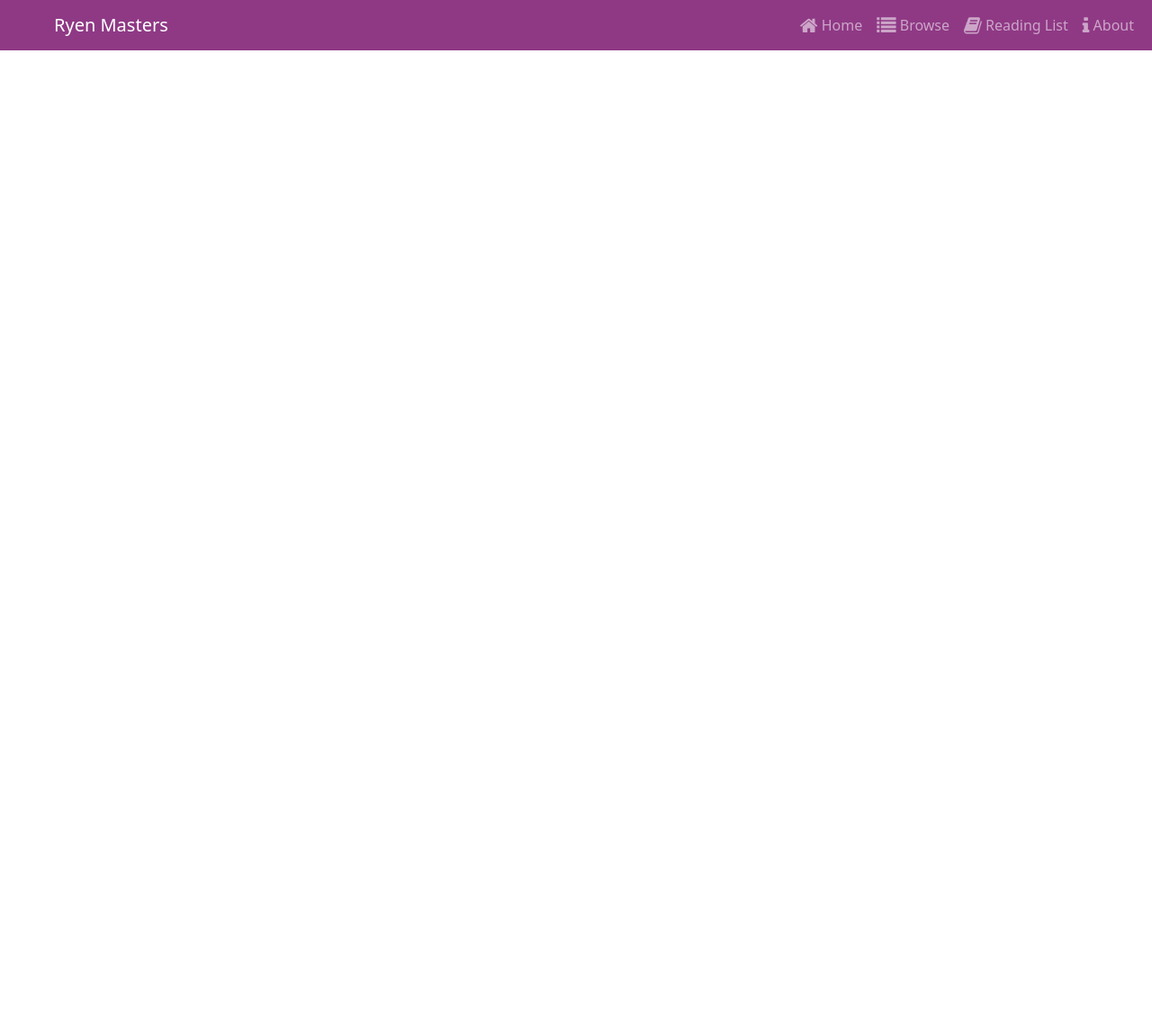
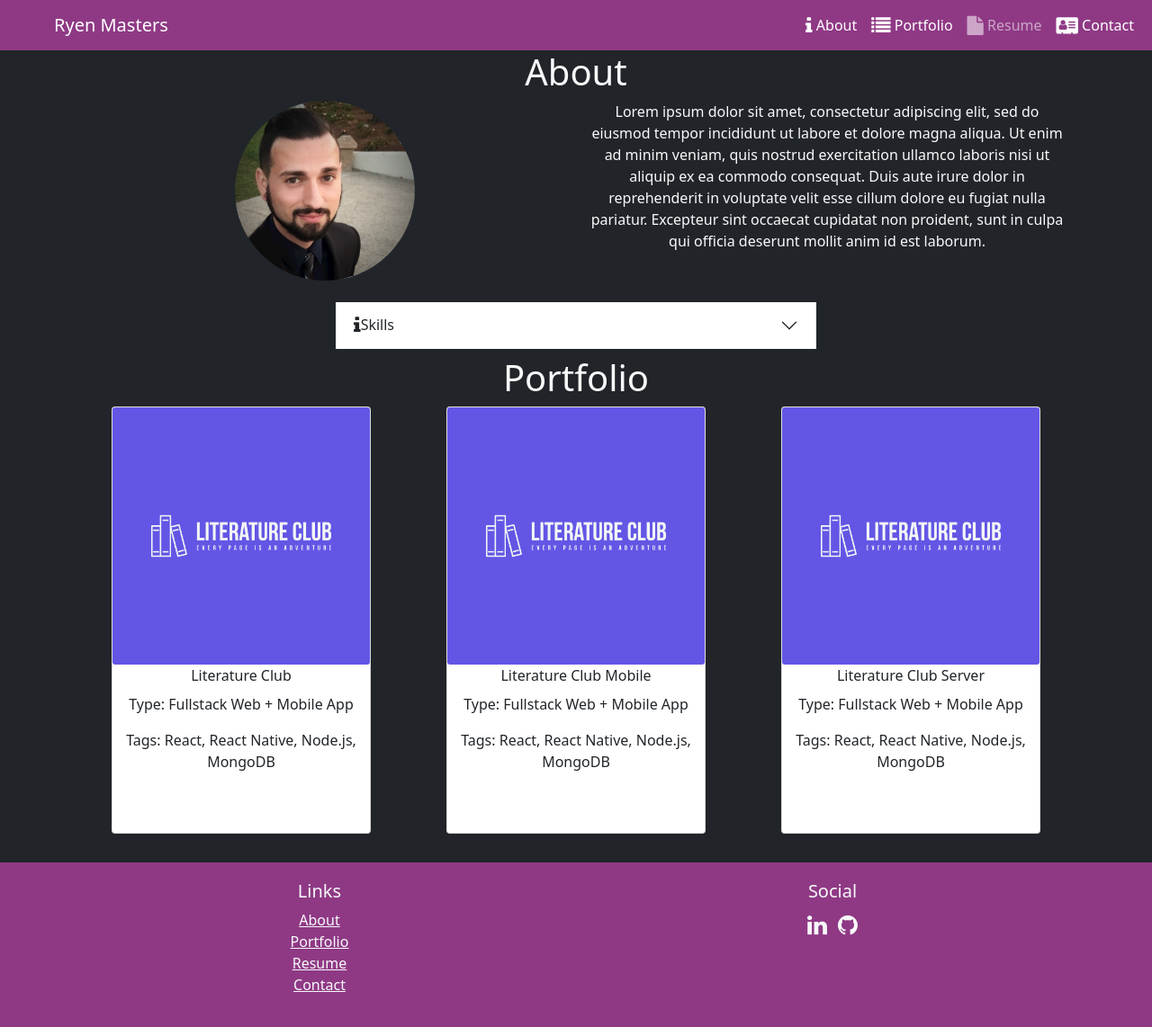
Before and after one commit to NueKid/Portfolio-V2---React, a React (Create React App) app: page /home in a window 1280 px wide. Shown: the whole page at 90% size. Before the commit the page ends 800 px from the top, so only its background shows below. Built offline with nearby package versions, Linux system fonts and the light colour scheme.

Commit message:
added about section + routing + assets, added footer.

```diff
--- a/package.json
+++ b/package.json
@@ -3,6 +3,9 @@
   "version": "0.1.0",
   "private": true,
   "dependencies": {
+    "@fortawesome/fontawesome-svg-core": "^6.7.2",
+    "@fortawesome/free-regular-svg-icons": "^6.7.2",
+    "@fortawesome/free-solid-svg-icons": "^6.7.2",
     "@reduxjs/toolkit": "^1.8.1",
     "bootstrap": "^5.1.3",
     "bootstrap-social": "^5.1.1",
--- a/src/App.css
+++ b/src/App.css
@@ -41,3 +41,9 @@
 .navbar-dark {
   background-color: #8F3985;
 }
+
+.site-footer {
+  background-color: #8F3985;
+  padding: 20px 0;
+  margin-top: 2rem;
+}
--- a/src/App.js
+++ b/src/App.js
@@ -2,6 +2,7 @@ import React from 'react';
 import { Container, Navbar, NavbarBrand } from 'reactstrap';
 import { Routes, Route, useLocation } from 'react-router-dom';
 import Header from './components/Header';
+import Footer from './components/Footer';
 import HomePage from './pages/HomePage';
 import './App.css';
 
@@ -10,8 +11,9 @@ function App() {
       <div className="App bg-dark text-light">
         <Header />
           <Routes>
-            <Route path='/' element={<HomePage />} />
+            <Route path='/home' element={<HomePage />} />
           </Routes>
+        <Footer />
       </div>
     );
 }
--- a/src/app/shared/PROJECTS.js
+++ b/src/app/shared/PROJECTS.js
@@ -22,5 +22,49 @@ export const PROJECTS = [
                 url: 'https://github.com/NueKid/literatureclubMobileClient'
             }
         ]
+    },
+    {
+        id: 0,
+        name: 'Literature Club Mobile',
+        image: LitClubLogo,
+        type: 'Fullstack Web + Mobile App',
+        description: 'A platform for book lovers to share and discuss their favorite literature.',
+        tags: ['React', 'React Native', 'Node.js', 'MongoDB'],
+        github: [
+            {
+                name: 'Frontend Web Client',
+                url: 'https://github.com/NueKid/literatureclubWebClient'
+            },
+            {
+                name: 'Backend API',
+                url: 'https://github.com/NueKid/literatureclubServer'
+            },
+            {
+                name: 'Frontend Mobile Client',
+                url: 'https://github.com/NueKid/literatureclubMobileClient'
+            }
+        ]
+    },
+    {
+        id: 0,
+        name: 'Literature Club Server',
+        image: LitClubLogo,
+        type: 'Fullstack Web + Mobile App',
+        description: 'A platform for book lovers to share and discuss their favorite literature.',
+        tags: ['React', 'React Native', 'Node.js', 'MongoDB'],
+        github: [
+            {
+                name: 'Frontend Web Client',
+                url: 'https://github.com/NueKid/literatureclubWebClient'
+            },
+            {
+                name: 'Backend API',
+                url: 'https://github.com/NueKid/literatureclubServer'
+            },
+            {
+                name: 'Frontend Mobile Client',
+                url: 'https://github.com/NueKid/literatureclubMobileClient'
+            }
+        ]
     }
 ]
--- /dev/null
+++ b/src/components/Footer.js
@@ -0,0 +1,49 @@
+import { Container, Row, Col } from 'reactstrap';
+import { Link } from 'react-router-dom';
+
+const Footer = () => {
+    return (
+        <footer className='site-footer'>
+            <Container>
+                <Row>
+                    <Col className='text-light'>
+                    <h5>Links</h5>
+                    <ul className='list-unstyled text-light'>
+                        <li>
+                            <Link className='text-light' to='/about'>About</Link>
+                        </li>
+                        <li>
+                            <Link className='text-light' to='/portfolio'>Portfolio</Link>
+                        </li>
+                        <li>
+                            <Link className='text-light' to='/resume'>Resume</Link>
+                        </li>
+                        <li>
+                            <Link className='text-light' to='/contact'>Contact</Link>
+                        </li>
+                    </ul>
+                    </Col>
+                    <Col xs='6' className='text-center'>
+                        <h5>Social</h5>
+                        <a
+                            className='btn btn-social-icon'
+                            href='https://www.linkedin.com/in/ryenmasters/'
+                            target='_blank'
+                        >
+                            <i className='fa fa-linkedin text-light' />
+                        </a>
+                        <a
+                            className='btn btn-social-icon'
+                            href='https://github.com/NueKid/'
+                            target='_blank'
+                        >
+                            <i className='fa fa-github text-light' />
+                        </a>
+                    </Col>
+                </Row>
+            </Container>
+        </footer>
+    )
+}
+
+export default Footer;
--- a/src/components/Header.js
+++ b/src/components/Header.js
@@ -14,30 +14,30 @@ const Header = () => {
 
     return (
         <Navbar dark className='color-primary' sticky='top' expand='md' >
-            <NavbarBrand className='ms-5' href='/'>
+            <NavbarBrand className='ms-5' href='/home'>
                 Ryen Masters
             </NavbarBrand>
-            <NavbarToggler onClick={() => isOpen(!setIsOpen)} />
+            <NavbarToggler onClick={() => setIsOpen(!isOpen)} />
             <Collapse isOpen={isOpen} navbar>
             <Nav className='ms-auto' navbar>
                     <NavItem >
-                        <NavLink className='nav-link' to='/'>
-                            <i className='fa fa-home fa-lg' /> Home
+                        <NavLink className='nav-link' to='/home#about'>
+                            <i className='fa fa-info fa-lg' /> About
                         </NavLink>
                     </NavItem>
                     <NavItem>
-                        <NavLink className='nav-link' to='/browse'>
-                            <i className='fa fa-list fa-lg' /> Browse
+                        <NavLink className='nav-link' to='/home#portfolio'>
+                            <i className="fa fa-list fa-lg" /> Portfolio
                         </NavLink>
                     </NavItem>
                     <NavItem>
-                        <NavLink className='nav-link' to='/ReadingListDirectory'>
-                            <i className='fa fa-book fa-lg' /> Reading List
+                        <NavLink className='nav-link' to='/resume'>
+                            <i className='fa fa-file fa-lg' /> Resume
                         </NavLink>
                     </NavItem>
                     <NavItem>
-                        <NavLink className='nav-link' to='/about'>
-                            <i className='fa fa-info fa-lg' /> About
+                        <NavLink className='nav-link' to='/home#contact'>
+                            <i className='fa fa-address-card fa-lg' /> Contact
                         </NavLink>
                     </NavItem>
                 </Nav>
--- /dev/null
+++ b/src/features/About.js
@@ -0,0 +1,63 @@
+import { Container, Row, Col, Progress } from 'reactstrap';
+import React, { useState } from 'react';
+import ProfilePicture from '../app/assets/img/ryen-masters.jpg';
+import {
+    Accordion,
+    AccordionItem,
+    AccordionHeader,
+    AccordionBody
+} from 'reactstrap';
+
+const About = () => {
+    const [open, setOpen] = useState('');
+    const toggle = (id) => {
+        if (open === id) {
+            setOpen();
+        } else {
+            setOpen(id);
+        }
+    };
+
+    return (
+        <Container>
+            <h1>About</h1>
+            <Row>
+                <Col>
+                    <img src={ProfilePicture} alt="Ryen Masters" className="img-fluid rounded-circle mb-4" style={{ width: '200px', height: '200px' }} />
+                </Col>
+                <Col>
+                    <p>
+                        Lorem ipsum dolor sit amet, consectetur adipiscing elit, sed do eiusmod tempor incididunt ut labore et dolore
+                        magna aliqua. Ut enim ad minim veniam, quis nostrud exercitation ullamco laboris nisi ut aliquip ex ea
+                        commodo consequat. Duis aute irure dolor in reprehenderit in voluptate velit esse cillum dolore eu fugiat
+                        nulla pariatur. Excepteur sint occaecat cupidatat non proident, sunt in culpa qui officia deserunt mollit
+                        anim id est laborum.
+                    </p>
+                </Col>
+            </Row>
+            <Row className='justify-content-center'>
+                <Col lg='6'>
+                    <Accordion flush open={open} toggle={toggle}>
+                        <AccordionItem>
+                            <AccordionHeader targetId='1'><i className='fa fa-info fa-lg' />Skills</AccordionHeader>
+                            <AccordionBody accordionId='1'>
+                                <Progress
+                                    className='my-2'
+                                    value='75'
+                                >Project Management
+                                </Progress>
+                                <Progress
+                                    className='my-2'
+                                    value='85'
+                                > JavaScript
+                                </Progress>
+                            </AccordionBody>
+                        </AccordionItem>
+                    </Accordion>
+                </Col>
+            </Row>
+        </Container>
+    )
+}
+
+export default About;
--- /dev/null
+++ b/src/features/Contact.js
@@ -0,0 +1 @@
+import {Col, Container, Row} from 'reactstrap';
--- /dev/null
+++ b/src/features/projects/PorjectsList.js
@@ -0,0 +1,24 @@
+import { PROJECTS } from "../../app/shared/PROJECTS";
+import ProjectCard from "./ProjectCard";
+import { Container, Row, Col } from "reactstrap";
+
+const ProjectsList = () => {
+    return (
+        <Container className="fluid mt-2">
+            <h1 id='portfolio'>Portfolio</h1>
+            <Row>
+                {PROJECTS.map((project) => (
+                    <Col
+                        md='4'
+                        key={project.id}
+                        className="m-6 d-flex justify-content-center"
+                    >
+                        <ProjectCard project={project} />
+                    </Col>
+                ))}
+            </Row>
+        </Container>
+    )
+}
+
+export default ProjectsList;
--- a/src/pages/HomePage.js
+++ b/src/pages/HomePage.js
@@ -1,11 +1,12 @@
 import { Container, Row, Col } from 'reactstrap';
-import { PROJECTS } from '../app/shared/PROJECTS';
-import ProjectCard from '../features/projects/ProjectCard';
+import ProjectsList from '../features/projects/PorjectsList';
+import About from '../features/About';
 
 const HomePage = () => {
     return (
         <div className='container'>
-        <ProjectCard project={PROJECTS[0]} />
+        <About />
+        <ProjectsList />
         </div>
     )
 }
```
Also changed, not shown: src/app/assets/img/ryen-masters.jpg (added), 1 other file (tests, documents, lock files or other folders).
